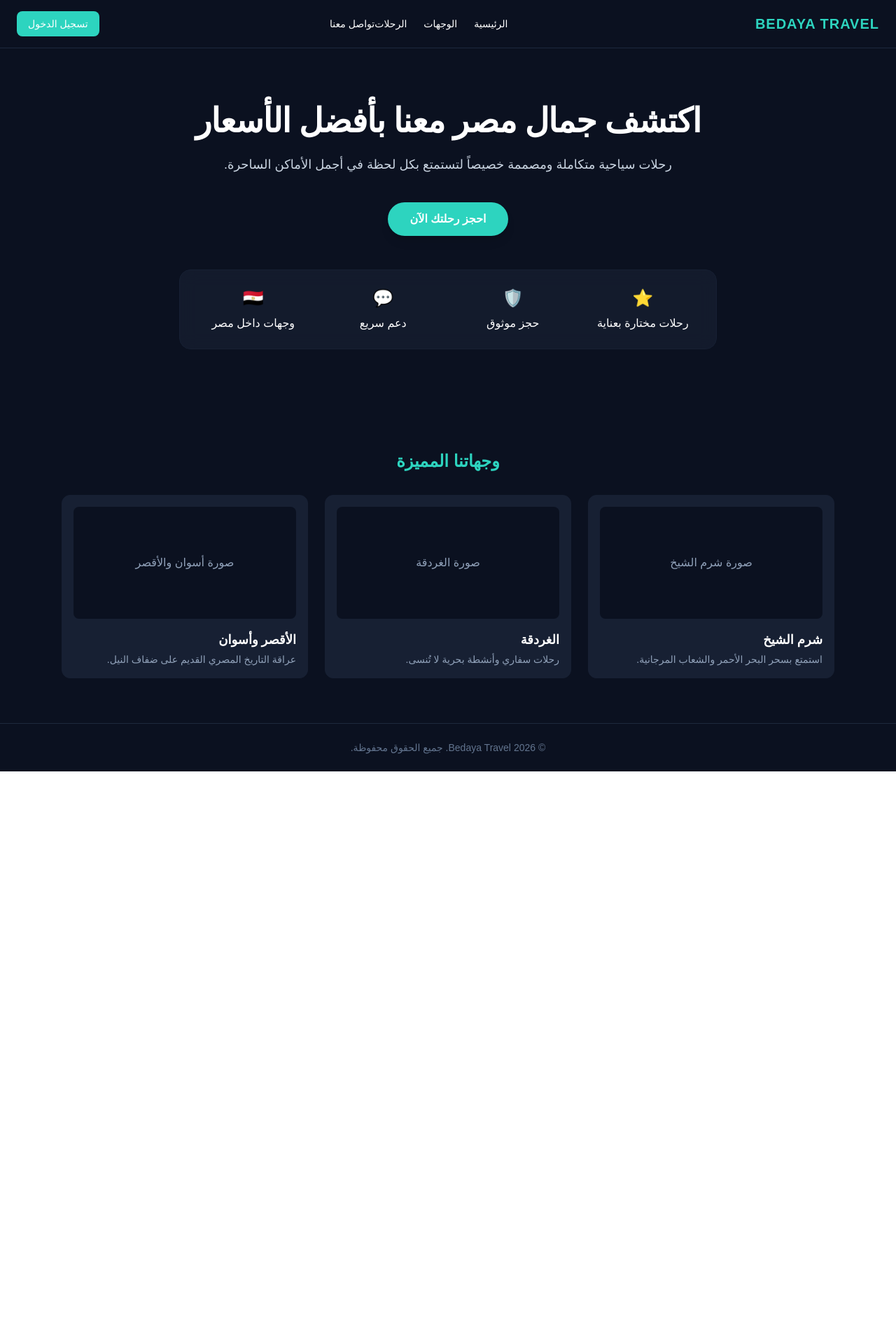
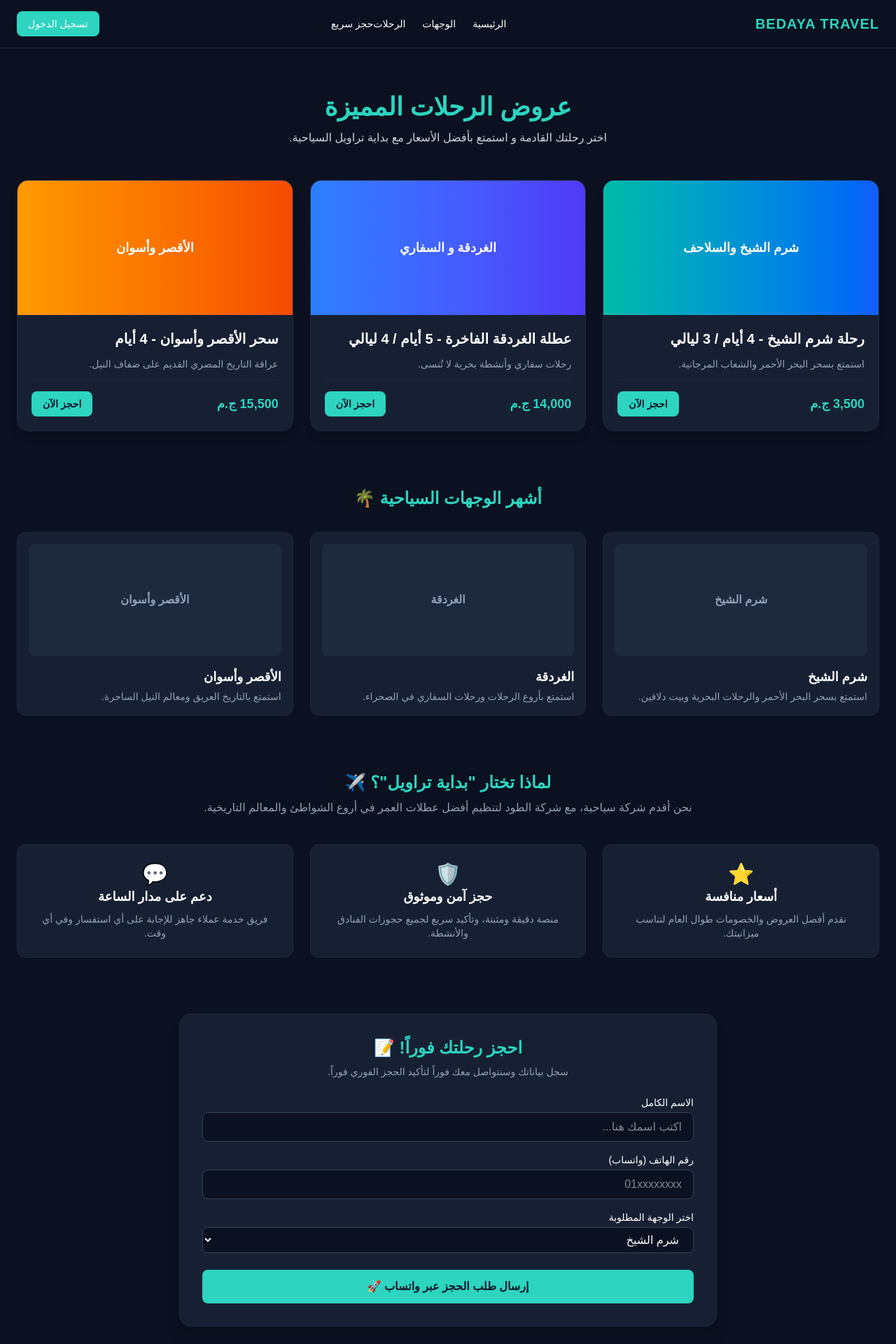
Before and after one commit to m0e3i/bedaya-travel, a Next.js app: page / in a window 1280 px wide. Shown: the top 1920 px of the page at 70% size. Before the commit the page ends 1102 px from the top, so only its background shows below. Built offline with nearby package versions, Linux system fonts and the light colour scheme.

Commit message:
restore full website design with trips destinations and auth

```diff
--- a/app/page.tsx
+++ b/app/page.tsx
@@ -11,87 +11,148 @@ export default function Home() {
           <a href="#" className="hover:text-[#2dd4bf] transition">الرئيسية</a>
           <a href="#destinations" className="hover:text-[#2dd4bf] transition">الوجهات</a>
           <a href="#trips" className="hover:text-[#2dd4bf] transition">الرحلات</a>
-          <a href="#contact" className="hover:text-[#2dd4bf] transition">تواصل معنا</a>
+          <a href="#contact" className="hover:text-[#2dd4bf] transition">حجز سريع</a>
         </nav>
 
-        {/* أزرار تسجيل الدخول */}
+        {/* زر تسجيل الدخول */}
         <div className="flex items-center">
           <SignInButton mode="modal">
-            <button className="bg-[#2dd4bf] hover:bg-[#14b8a6] text-white px-4 py-2 rounded-lg text-sm transition">
+            <button className="bg-[#2dd4bf] hover:bg-[#14b8a6] text-white px-4 py-2 rounded-lg text-sm transition font-medium">
               تسجيل الدخول
             </button>
           </SignInButton>
         </div>
       </header>
 
-      {/* Hero Section */}
-      <section className="relative py-20 px-6 text-center bg-[#0b1120]">
-        <div className="max-w-3xl mx-auto space-y-6">
-          <h2 className="text-4xl md:text-5xl font-extrabold tracking-tight">
-            اكتشف جمال مصر معنا بأفضل الأسعار
-          </h2>
-          <p className="text-slate-300 text-lg">
-            رحلات سياحية متكاملة ومصممة خصيصاً لتستمتع بكل لحظة في أجمل الأماكن الساحرة.
-          </p>
-          <div className="pt-4">
-            <a
-              href="#trips"
-              className="bg-[#2dd4bf] hover:bg-[#14b8a6] text-white font-bold py-3 px-8 rounded-full shadow-lg transition duration-300 inline-block"
-            >
-              احجز رحلتك الآن
-            </a>
+      {/* Hero / Offers Section */}
+      <section id="trips" className="py-16 px-6 max-w-7xl mx-auto">
+        <div className="text-center mb-12">
+          <h2 className="text-3xl md:text-4xl font-extrabold mb-3 text-[#2dd4bf]">عروض الرحلات المميزة</h2>
+          <p className="text-slate-300">اختر رحلتك القادمة و استمتع بأفضل الأسعار مع بداية تراويل السياحية.</p>
         </div>
 
-          {/* Trust Bar Section - تم تصحيح الألوان والترتيب */}
-          <div className="mt-12 py-6 bg-[#172033]/70 backdrop-blur-md rounded-2xl border border-[#172033] max-w-4xl mx-auto px-6">
-            <div className="grid grid-cols-2 md:grid-cols-4 gap-6 text-center">
-              {/* 1. رحلات مختارة بعناية */}
-              <div className="flex flex-col items-center justify-center space-y-2">
-                <span className="text-2xl">⭐</span>
-                <span className="text-white font-medium text-sm md:text-base">رحلات مختارة بعناية</span>
+        {/* Trips Cards */}
+        <div className="grid grid-cols-1 md:grid-cols-3 gap-6 mb-20">
+          {/* Trip 1 */}
+          <div className="bg-[#172033] rounded-2xl overflow-hidden border border-slate-800 shadow-lg">
+            <div className="h-48 bg-gradient-to-r from-teal-500 to-blue-600 flex items-center justify-center text-white font-bold text-lg">
+              شرم الشيخ والسلاحف
             </div>
-              {/* 2. حجز موثوق */}
-              <div className="flex flex-col items-center justify-center space-y-2">
-                <span className="text-2xl">🛡️</span>
-                <span className="text-white font-medium text-sm md:text-base">حجز موثوق</span>
+            <div className="p-5 space-y-3">
+              <h3 className="font-bold text-xl">رحلة شرم الشيخ - 4 أيام / 3 ليالي</h3>
+              <p className="text-slate-400 text-sm">استمتع بسحر البحر الأحمر والشعاب المرجانية.</p>
+              <div className="flex justify-between items-center pt-4 border-t border-slate-800">
+                <span className="text-[#2dd4bf] font-bold text-lg">3,500 ج.م</span>
+                <button className="bg-[#2dd4bf] text-slate-900 font-bold px-4 py-2 rounded-lg text-sm hover:bg-teal-400 transition">احجز الآن</button>
               </div>
-              {/* 3. دعم سريع */}
-              <div className="flex flex-col items-center justify-center space-y-2">
-                <span className="text-2xl">💬</span>
-                <span className="text-white font-medium text-sm md:text-base">دعم سريع</span>
             </div>
-              {/* 4. وجهات داخل مصر */}
-              <div className="flex flex-col items-center justify-center space-y-2">
-                <span className="text-2xl">🇪🇬</span>
-                <span className="text-white font-medium text-sm md:text-base">وجهات داخل مصر</span>
+          </div>
+
+          {/* Trip 2 */}
+          <div className="bg-[#172033] rounded-2xl overflow-hidden border border-slate-800 shadow-lg">
+            <div className="h-48 bg-gradient-to-r from-blue-500 to-indigo-600 flex items-center justify-center text-white font-bold text-lg">
+              الغردقة و السفاري
+            </div>
+            <div className="p-5 space-y-3">
+              <h3 className="font-bold text-xl">عطلة الغردقة الفاخرة - 5 أيام / 4 ليالي</h3>
+              <p className="text-slate-400 text-sm">رحلات سفاري وأنشطة بحرية لا تُنسى.</p>
+              <div className="flex justify-between items-center pt-4 border-t border-slate-800">
+                <span className="text-[#2dd4bf] font-bold text-lg">14,000 ج.م</span>
+                <button className="bg-[#2dd4bf] text-slate-900 font-bold px-4 py-2 rounded-lg text-sm hover:bg-teal-400 transition">احجز الآن</button>
+              </div>
+            </div>
+          </div>
+
+          {/* Trip 3 */}
+          <div className="bg-[#172033] rounded-2xl overflow-hidden border border-slate-800 shadow-lg">
+            <div className="h-48 bg-gradient-to-r from-amber-500 to-orange-600 flex items-center justify-center text-white font-bold text-lg">
+              الأقصر وأسوان
+            </div>
+            <div className="p-5 space-y-3">
+              <h3 className="font-bold text-xl">سحر الأقصر وأسوان - 4 أيام</h3>
+              <p className="text-slate-400 text-sm">عراقة التاريخ المصري القديم على ضفاف النيل.</p>
+              <div className="flex justify-between items-center pt-4 border-t border-slate-800">
+                <span className="text-[#2dd4bf] font-bold text-lg">15,500 ج.م</span>
+                <button className="bg-[#2dd4bf] text-slate-900 font-bold px-4 py-2 rounded-lg text-sm hover:bg-teal-400 transition">احجز الآن</button>
               </div>
             </div>
           </div>
         </div>
-      </section>
 
         {/* Destinations Section */}
-      <section id="destinations" className="py-16 px-6 max-w-6xl mx-auto">
-        <h3 className="text-2xl font-bold mb-8 text-center text-[#2dd4bf]">وجهاتنا المميزة</h3>
+        <div id="destinations" className="mb-20">
+          <h3 className="text-2xl font-bold mb-8 text-center text-[#2dd4bf]">أشهر الوجهات السياحية 🌴</h3>
           <div className="grid grid-cols-1 md:grid-cols-3 gap-6">
-          {/* Card 1 */}
-          <div className="bg-[#172033] rounded-xl p-4 border border-[#172033]">
-            <div className="h-40 bg-[#0b1120] rounded-lg mb-4 flex items-center justify-center text-slate-400">صورة شرم الشيخ</div>
+            <div className="bg-[#172033] rounded-xl p-4 border border-slate-800">
+              <div className="h-40 bg-slate-800 rounded-lg mb-4 flex items-center justify-center text-slate-400 font-semibold">شرم الشيخ</div>
               <h4 className="font-bold text-lg">شرم الشيخ</h4>
-            <p className="text-slate-400 text-sm mt-1">استمتع بسحر البحر الأحمر والشعاب المرجانية.</p>
+              <p className="text-slate-400 text-sm mt-1">استمتع بسحر البحر الأحمر والرحلات البحرية وبيت دلافين.</p>
             </div>
-          {/* Card 2 */}
-          <div className="bg-[#172033] rounded-xl p-4 border border-[#172033]">
-            <div className="h-40 bg-[#0b1120] rounded-lg mb-4 flex items-center justify-center text-slate-400">صورة الغردقة</div>
+            <div className="bg-[#172033] rounded-xl p-4 border border-slate-800">
+              <div className="h-40 bg-slate-800 rounded-lg mb-4 flex items-center justify-center text-slate-400 font-semibold">الغردقة</div>
               <h4 className="font-bold text-lg">الغردقة</h4>
-            <p className="text-slate-400 text-sm mt-1">رحلات سفاري وأنشطة بحرية لا تُنسى.</p>
+              <p className="text-slate-400 text-sm mt-1">استمتع بأروع الرحلات ورحلات السفاري في الصحراء.</p>
             </div>
-          {/* Card 3 */}
-          <div className="bg-[#172033] rounded-xl p-4 border border-[#172033]">
-            <div className="h-40 bg-[#0b1120] rounded-lg mb-4 flex items-center justify-center text-slate-400">صورة أسوان والأقصر</div>
+            <div className="bg-[#172033] rounded-xl p-4 border border-slate-800">
+              <div className="h-40 bg-slate-800 rounded-lg mb-4 flex items-center justify-center text-slate-400 font-semibold">الأقصر وأسوان</div>
               <h4 className="font-bold text-lg">الأقصر وأسوان</h4>
-            <p className="text-slate-400 text-sm mt-1">عراقة التاريخ المصري القديم على ضفاف النيل.</p>
+              <p className="text-slate-400 text-sm mt-1">استمتع بالتاريخ العريق ومعالم النيل الساحرة.</p>
             </div>
+          </div>
+        </div>
+
+        {/* Why Choose Us Section */}
+        <div className="mb-20">
+          <h3 className="text-2xl font-bold mb-2 text-center text-[#2dd4bf]">لماذا تختار "بداية تراويل"؟ ✈️</h3>
+          <p className="text-center text-slate-400 mb-10">نحن أقدم شركة سياحية، مع شركة الطود لتنظيم أفضل عطلات العمر في أروع الشواطئ والمعالم التاريخية.</p>
+
+          <div className="grid grid-cols-1 md:grid-cols-3 gap-6">
+            <div className="bg-[#172033] p-6 rounded-xl border border-slate-800 text-center space-y-2">
+              <span className="text-3xl">⭐</span>
+              <h4 className="font-bold text-lg">أسعار منافسة</h4>
+              <p className="text-slate-400 text-sm">نقدم أفضل العروض والخصومات طوال العام لتناسب ميزانيتك.</p>
+            </div>
+            <div className="bg-[#172033] p-6 rounded-xl border border-slate-800 text-center space-y-2">
+              <span className="text-3xl">🛡️</span>
+              <h4 className="font-bold text-lg">حجز آمن وموثوق</h4>
+              <p className="text-slate-400 text-sm">منصة دقيقة ومثبتة، وتأكيد سريع لجميع حجوزات الفنادق والأنشطة.</p>
+            </div>
+            <div className="bg-[#172033] p-6 rounded-xl border border-slate-800 text-center space-y-2">
+              <span className="text-3xl">💬</span>
+              <h4 className="font-bold text-lg">دعم على مدار الساعة</h4>
+              <p className="text-slate-400 text-sm">فريق خدمة عملاء جاهز للإجابة على أي استفسار وفي أي وقت.</p>
+            </div>
+          </div>
+        </div>
+
+        {/* Booking Form Section */}
+        <div id="contact" className="max-w-3xl mx-auto bg-[#172033] p-8 rounded-2xl border border-slate-800 shadow-xl">
+          <h3 className="text-2xl font-bold mb-2 text-center text-[#2dd4bf]">احجز رحلتك فوراً! 📝</h3>
+          <p className="text-center text-slate-400 mb-6 text-sm">سجل بياناتك وسنتواصل معك فوراً لتأكيد الحجز الفوري فوراً.</p>
+
+          <form className="space-y-4">
+            <div>
+              <label className="block text-sm font-medium mb-1">الاسم الكامل</label>
+              <input type="text" placeholder="اكتب اسمك هنا..." className="w-full bg-[#0b1120] border border-slate-700 rounded-lg px-4 py-2 text-white focus:outline-none focus:border-[#2dd4bf]" />
+            </div>
+            <div>
+              <label className="block text-sm font-medium mb-1">رقم الهاتف (واتساب)</label>
+              <input type="text" placeholder="01xxxxxxxx" className="w-full bg-[#0b1120] border border-slate-700 rounded-lg px-4 py-2 text-white focus:outline-none focus:border-[#2dd4bf]" />
+            </div>
+            <div>
+              <label className="block text-sm font-medium mb-1">اختر الوجهة المطلوبة</label>
+              <select className="w-full bg-[#0b1120] border border-slate-700 rounded-lg px-4 py-2 text-white focus:outline-none focus:border-[#2dd4bf]">
+                <option>شرم الشيخ</option>
+                <option>الغردقة</option>
+                <option>الأقصر وأسوان</option>
+              </select>
+            </div>
+            <div className="pt-2">
+              <button type="button" className="w-full bg-[#2dd4bf] hover:bg-[#14b8a6] text-slate-900 font-bold py-3 rounded-lg transition duration-300">
+                إرسال طلب الحجز عبر واتساب 🚀
+              </button>
+            </div>
+          </form>
         </div>
       </section>
 
```
Lines whose indentation alone changed are shown as unchanged.
